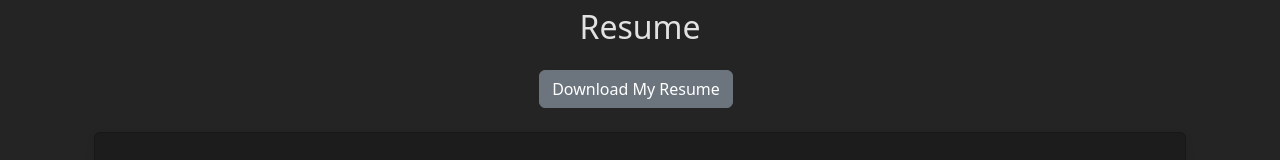
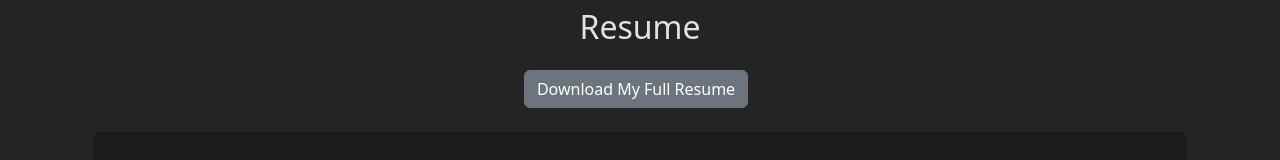
Before and after one commit to valyastriz/Strizheus-Portfolio, a React (Vite) app: page /resume in a window 1280 px wide. Shown: the part 248-408 px from the top of the page. Built offline with nearby package versions, Linux system fonts and the light colour scheme.

Commit message:
updated button on resume page to indicate that the download will be the full resume to make it clear that only more recent items are posted on the webpage

```diff
--- a/src/components/Resume.jsx
+++ b/src/components/Resume.jsx
@@ -8,7 +8,7 @@ const Resume = () => {
       {/* Download Resume Button */}
       <div className="text-center mb-4">
         <a href="/Valya-Strizheus-Resume.pdf" download className="btn btn-secondary">
-          Download My Resume
+          Download My Full Resume
         </a>
       </div>
 
```
